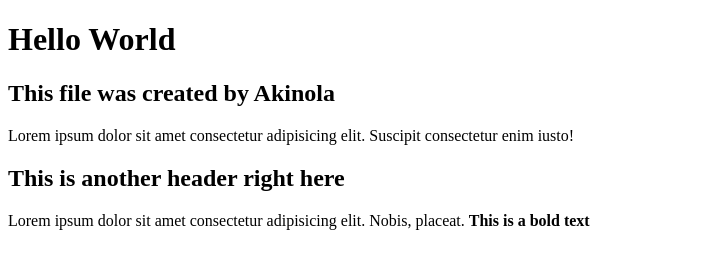
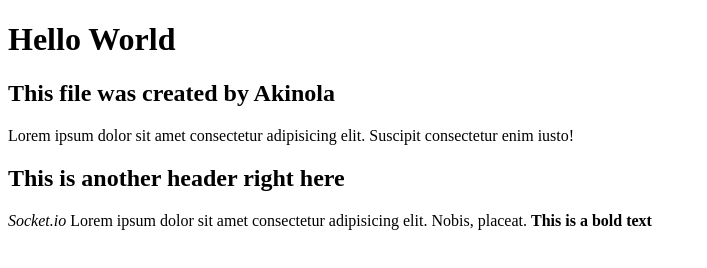
Before and after one commit to Akinz-bobo/Git-Tutorial, a plain HTML site: page index.html in a window 1280 px wide. Shown: the whole page, without its empty margins (0-707 px from the left). Drawn offline with Linux system fonts and the light colour scheme.

Commit message:
added an italicized text to a p tag
added an italicized text to a p tag

```diff
--- a/index.html
+++ b/index.html
@@ -15,6 +15,7 @@
     </p>
     <h2>This is another header right here</h2>
     <p>
+      <i> Socket.io </i>
       Lorem ipsum dolor sit amet consectetur adipisicing elit. Nobis, placeat.
       <b>This is a bold text</b>
     </p>
```
